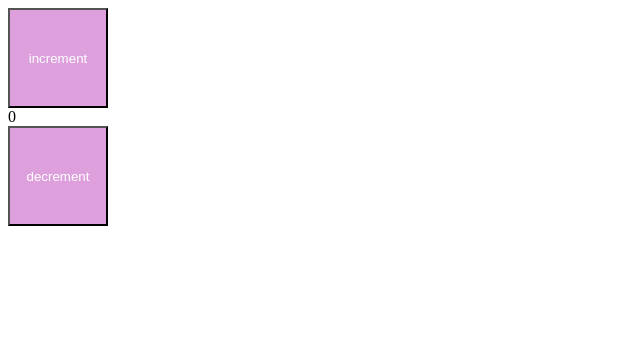
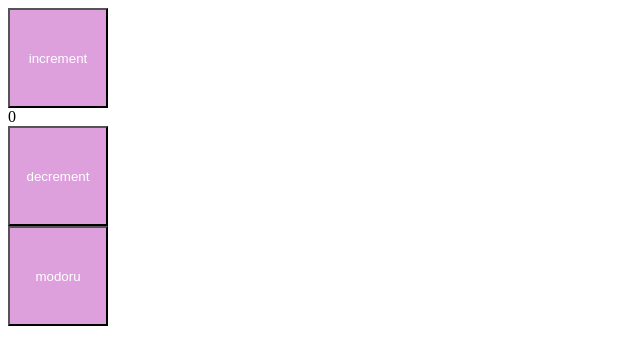
Before and after one commit to nam-h-j/redux-tool-kit, a Next.js app: page /counter in a window 1280 px wide. Shown: the top 364 px of the page, without its empty margins (0-640 px from the left). Built offline with nearby package versions, Linux system fonts and the light colour scheme.

Commit message:
BasicSetting : RdxTk + Next

```diff
--- a/src/pages/counter.tsx
+++ b/src/pages/counter.tsx
@@ -3,9 +3,11 @@ import Button from "../component/Atoms/Button";
 import { RootState } from "../store/store";
 import { useSelector, useDispatch } from "react-redux";
 import { decrement, increment } from "../store/slice/CounterSlice";
+import { useRouter } from "next/router";
 
 const Counter: NextPage = () => {
   const count = useSelector((state: RootState) => state.counter.value);
+  const router = useRouter();
   const dispatch = useDispatch();
 
   return (
@@ -19,6 +21,7 @@ const Counter: NextPage = () => {
         btnText={"decrement"}
         onclick={() => dispatch(decrement())}
       ></Button>
+      <Button btnText={"modoru"} onclick={() => router.push("/")} />
     </div>
   );
 };
--- a/src/pages/index.tsx
+++ b/src/pages/index.tsx
@@ -1,5 +1,4 @@
 import type { NextPage } from "next";
-import Link from "next/link";
 import { useRouter } from "next/router";
 import Button from "../component/Atoms/Button";
 
```
Also changed, not shown: src/pages/info.tsx (+6 -2 lines).
